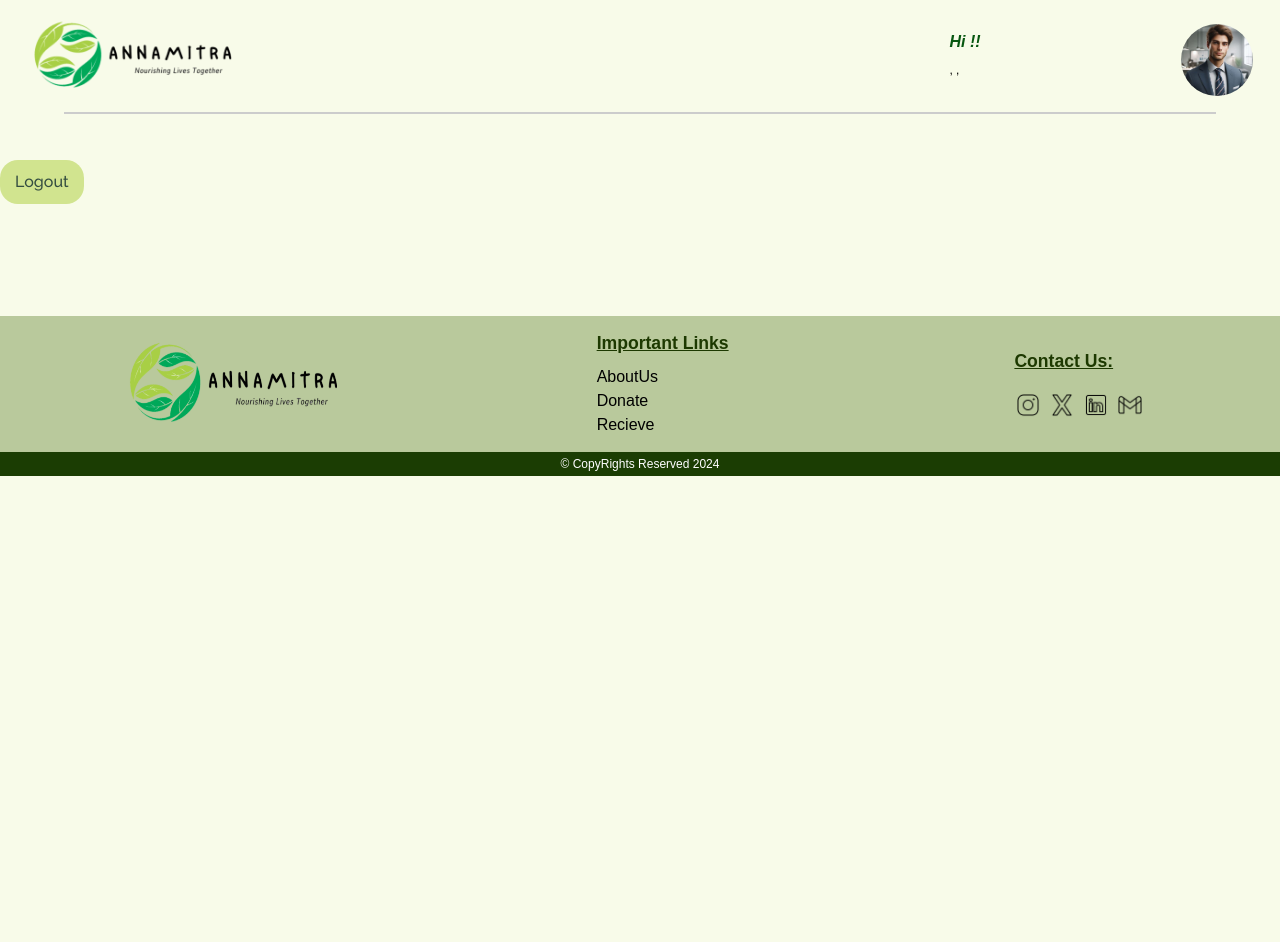
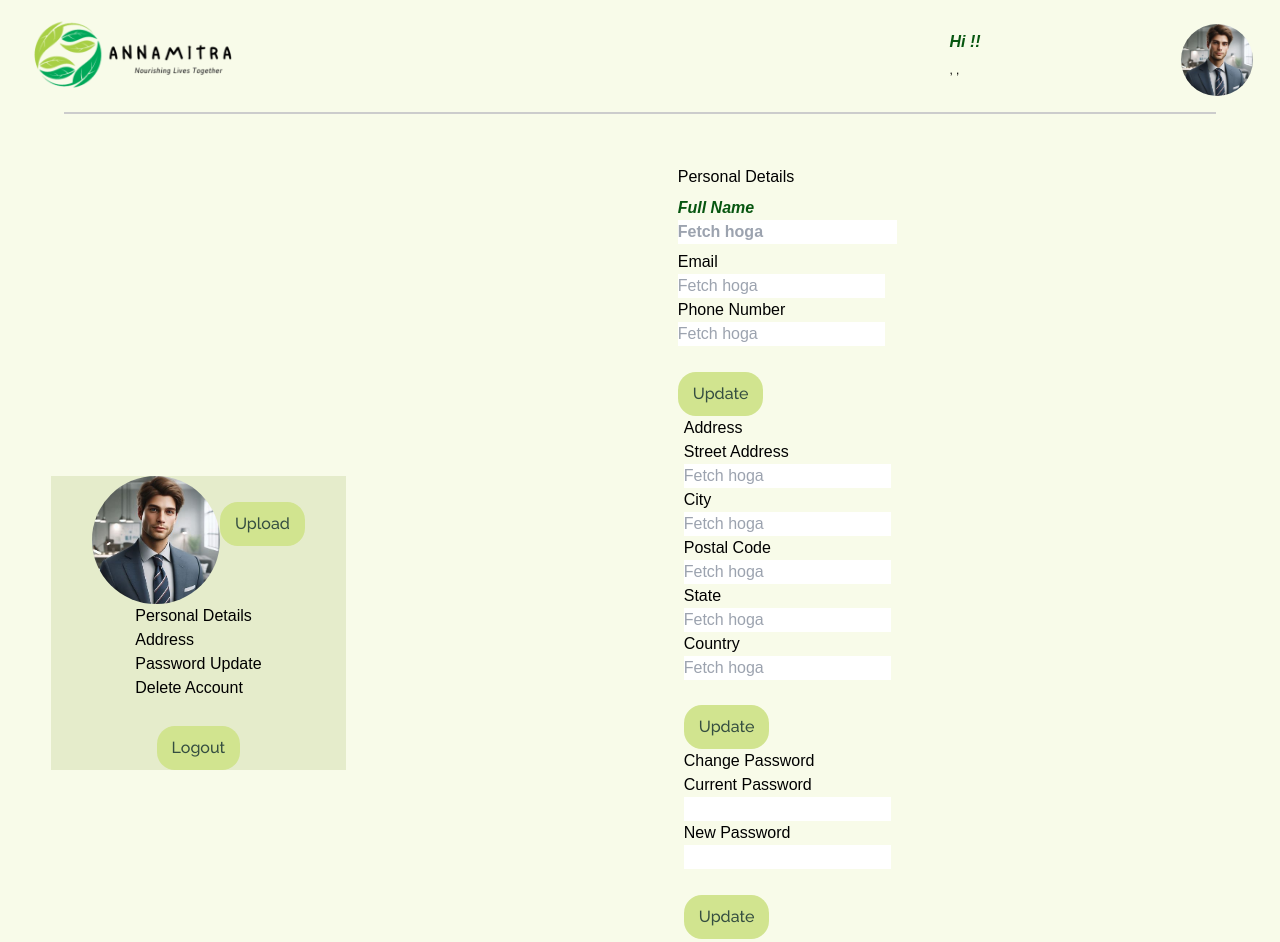
Before and after one commit to krishaga/Annamitra, a React (Vite) app in the folder frontend/: page /edit-profile in a window 1280 px wide. Shown: the top 942 px of the page. Before the commit the page ends 800 px from the top, so only its background shows below. Built offline with nearby package versions, Linux system fonts and the light colour scheme; no server answers.

Commit message:
Edit Profile Page
Co-authored-by: Md Aafaque Tabish <md-aafaque@users.noreply.github.com>

```diff
--- a/frontend/src/components/Profile.jsx
+++ b/frontend/src/components/Profile.jsx
@@ -1,7 +1,7 @@
 import React from "react";
 import { Navigate } from "react-router-dom";
 import "../styles/Profile.css";
-
+import "../styles/forms.css";
 export default function Component(){
 
     const handleLogout = () =>{
@@ -26,13 +26,126 @@ export default function Component(){
 
 
     return (
-        <div>
-            <button
-                    className="btns-main"
-                    onClick= {handleLogout}
-                    >
-                        Logout
+        <div className="profile-settings">
+            <div className="left-section">
+                <div className="profile-image">
+                    <div className="image">
+                        <img src="../assets/images/navbarprofilepic.jpeg" alt=""/>
+                    </div>
+                    <div className="edit-btn">
+                        <button className="btns-main">
+                            Upload
+                        </button>
+                    </div>
+                </div>
+                <div className="categories">
+                    <div className="pers-det">Personal Details</div>
+                    <div className="add">Address</div>
+                    <div className="pass-upd">Password Update</div>
+                    <div className="del-acc">Delete Account</div>
+                </div>
+                <div className="Logout">
+                    <button
+                        className="btns-main"
+                        onClick= {handleLogout}>
+                                    Logout
                     </button>
+                </div>
+            </div>
+            <div className="right-section">
+                <div className="peronal-details">
+                    <div className="cat-head">
+                        <h1>Personal Details</h1>
+                    </div>
+                    <div className="main-section">
+                        <div className="name">
+                            <h4>Full Name</h4>
+                            <input type="text" placeholder="Fetch hoga" />
+                        </div>
+                        <div className="email">
+                            <h4>Email</h4>
+                            <input type="text" placeholder="Fetch hoga" />
+                        </div>
+                        <div className="phone">
+                            <h4>Phone Number</h4>
+                            <input type="text" placeholder="Fetch hoga" />
+                        </div>
+                    </div>
+                    <div className="update-button">
+                        <button className="btns-main">
+                            Update
+                        </button>
+                    </div>
+                </div>
+                <div className="Address">
+                    <div className="cat-head">
+                        <h1>Address</h1>
+                    </div>
+                    <div className="main-section">
+                        <div className="street">
+                            <h4>Street Address</h4>
+                            <input type="text" placeholder="Fetch hoga" />
+                        </div>
+                        <div className="city">
+                            <h4>City</h4>
+                            <input type="text" placeholder="Fetch hoga" />
+                        </div>
+                        <div className="pincode">
+                            <h4>Postal Code</h4>
+                            <input type="text" placeholder="Fetch hoga" />
+                        </div>
+                        <div className="state">
+                            <h4>State</h4>
+                            <input type="text" placeholder="Fetch hoga" />
+                        </div>
+                        <div className="country">
+                            <h4>Country</h4>
+                            <input type="text" placeholder="Fetch hoga" />
+                        </div>
+                    </div>
+                    <div className="update-button">
+                        <button className="btns-main">
+                            Update
+                        </button>
+                    </div>
+                </div>
+                <div className="change-password">
+                    <div className="cat-head">
+                        <h1>Change Password</h1>
+                    </div>
+                    <div className="main-sections">
+                        <div className="current-password">
+                            <h4>Current Password</h4>
+                            <input type="password" placeholder="" />
+                        </div>
+                        <div className="new-password">
+                            <h4>New Password</h4>
+                            <input type="password" placeholder="" />
+                        </div>
+                    </div>
+                    <div className="update-button">
+                        <button className="btns-main">
+                            Update
+                        </button>
+                    </div>
+                </div>
+                <div className="delete-account">
+                    <div className="cat-head">
+                        <h1>Delete Account</h1>
+                    </div>
+                    <div className="main-section">
+                        <div className="paaword">
+                            <h4>Enter Password</h4>
+                            <input type="password" placeholder="" />
+                        </div>
+                    </div>
+                    <div className="update-button">
+                        <button className="btns-main">
+                            Delete
+                        </button>
+                    </div>
+                </div>
+            </div>
         </div>
     )
 }
--- a/frontend/src/styles/Profile.css
+++ b/frontend/src/styles/Profile.css
@@ -1,3 +1,54 @@
+
+.profile-settings{
+    display: flex;
+    justify-content: space-evenly;
+    align-items: center;
+    min-height: 100vh;
+    max-width: 100%;
+    padding: 1.2rem;
+    margin: 2rem;
+    overflow: hidden;
+}
+
+
+
+.left-section{
+    flex:1;
+    display: flex;
+    align-items: center;
+    justify-content: center;
+    flex-direction: column;
+    background-color:  #e5eccb;
+    height: 100%;
+    width: 100%;
+}
+
+.profile-image{
+    display: flex;
+    flex:3;
+}
+
+.image img{
+    border-radius: 50%;
+    width: 8rem;
+    height: 8rem;
+}
+
+.categories{
+    flex: 5;
+}
+
+.Logout{
+    flex: 2;
+}
+.right-section{
+    flex: 3;
+    display: flex;
+    align-items: center;
+    justify-content:space-around;
+    flex-direction: column;
+}
+
 .btns-main {
     transition: color 0.4s, background-color 0.4s;
     padding: 10px 15px; /* Adjusted padding */
```
